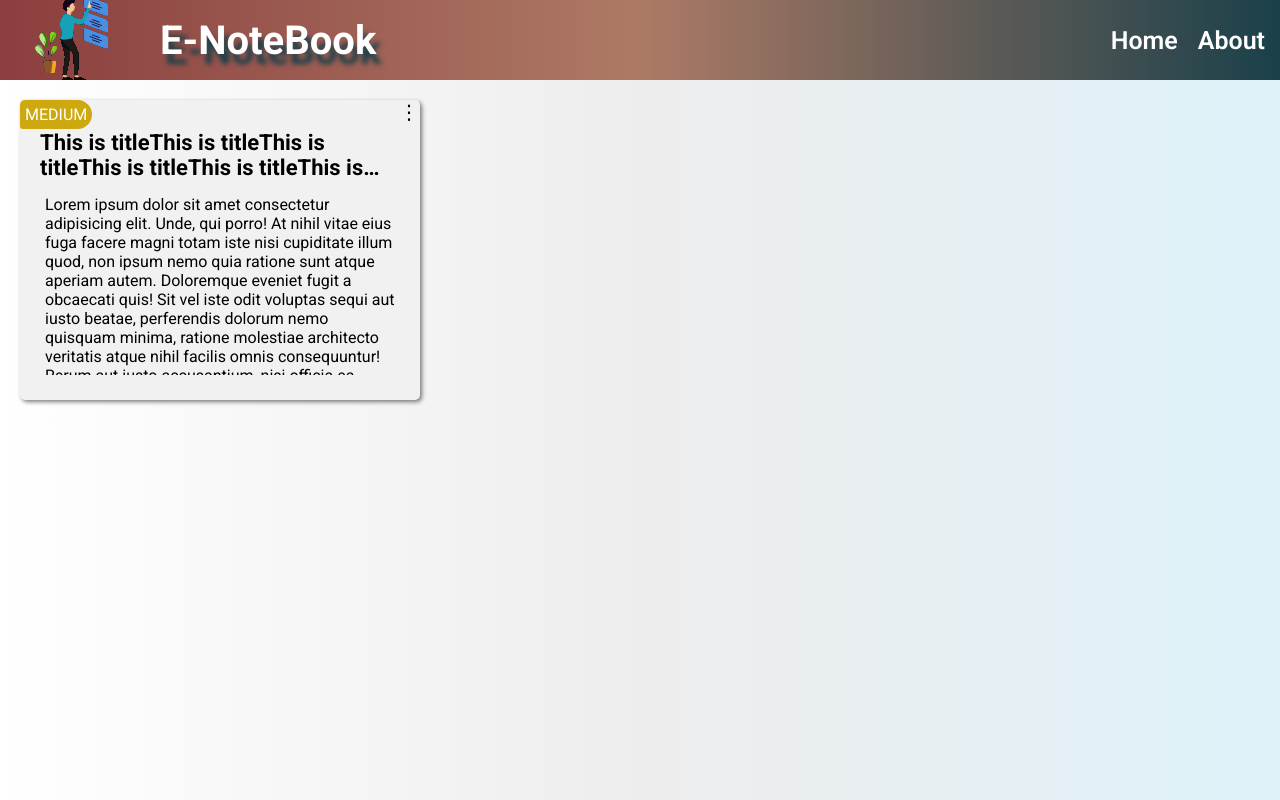
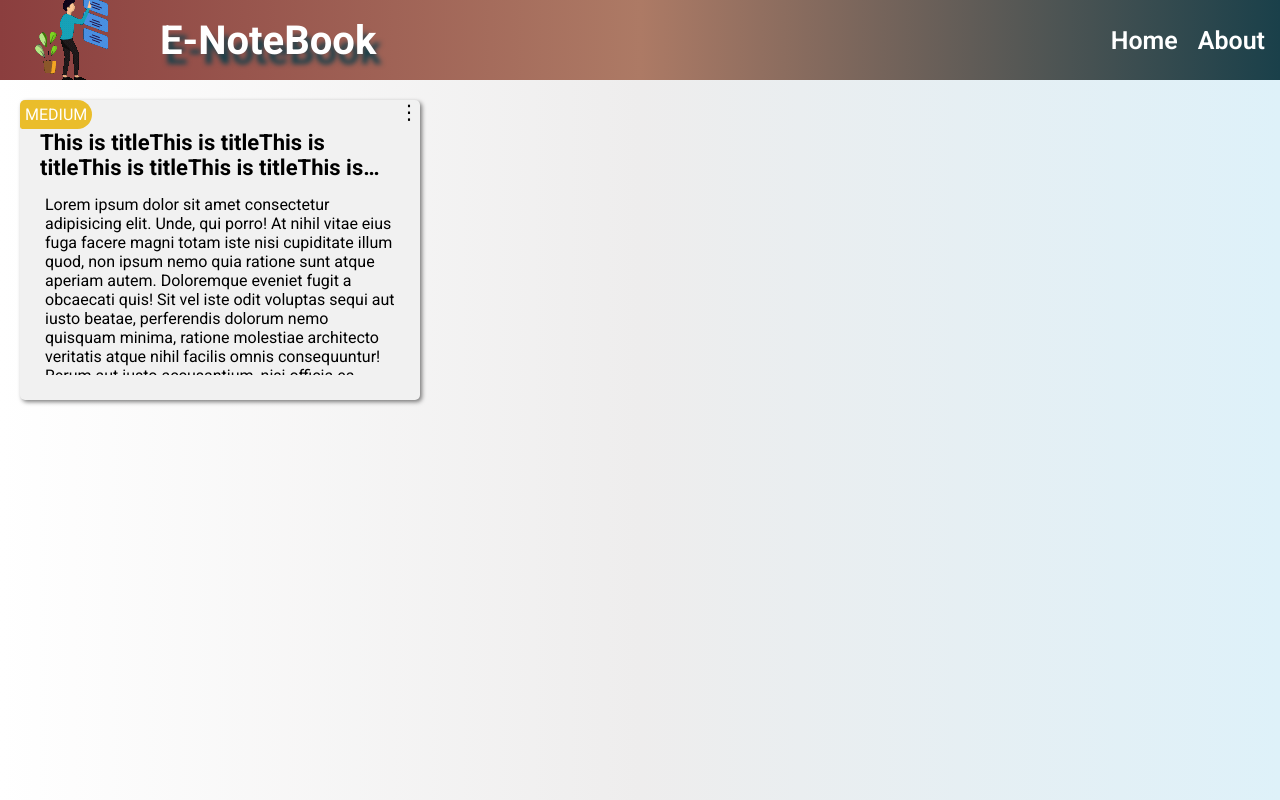
Before and after one commit to PrabhakarYdv/E-Notebook, a React (Vite) app in the folder frontend/: page /test in a window 1280 px wide. Built offline with nearby package versions, Linux system fonts and the light colour scheme.

Commit message:
Note Card

```diff
--- a/frontend/src/App.css
+++ b/frontend/src/App.css
@@ -642,7 +642,7 @@ nav .right ul li a:hover {
     padding: 5px;
     top: 0;
     left: 0;
-    background-color: #cea80f;
+    background-color: #eabd2b;
     color: #FFFFFF;
     border-radius: 5px;
     border-top-right-radius: 30px;
```
